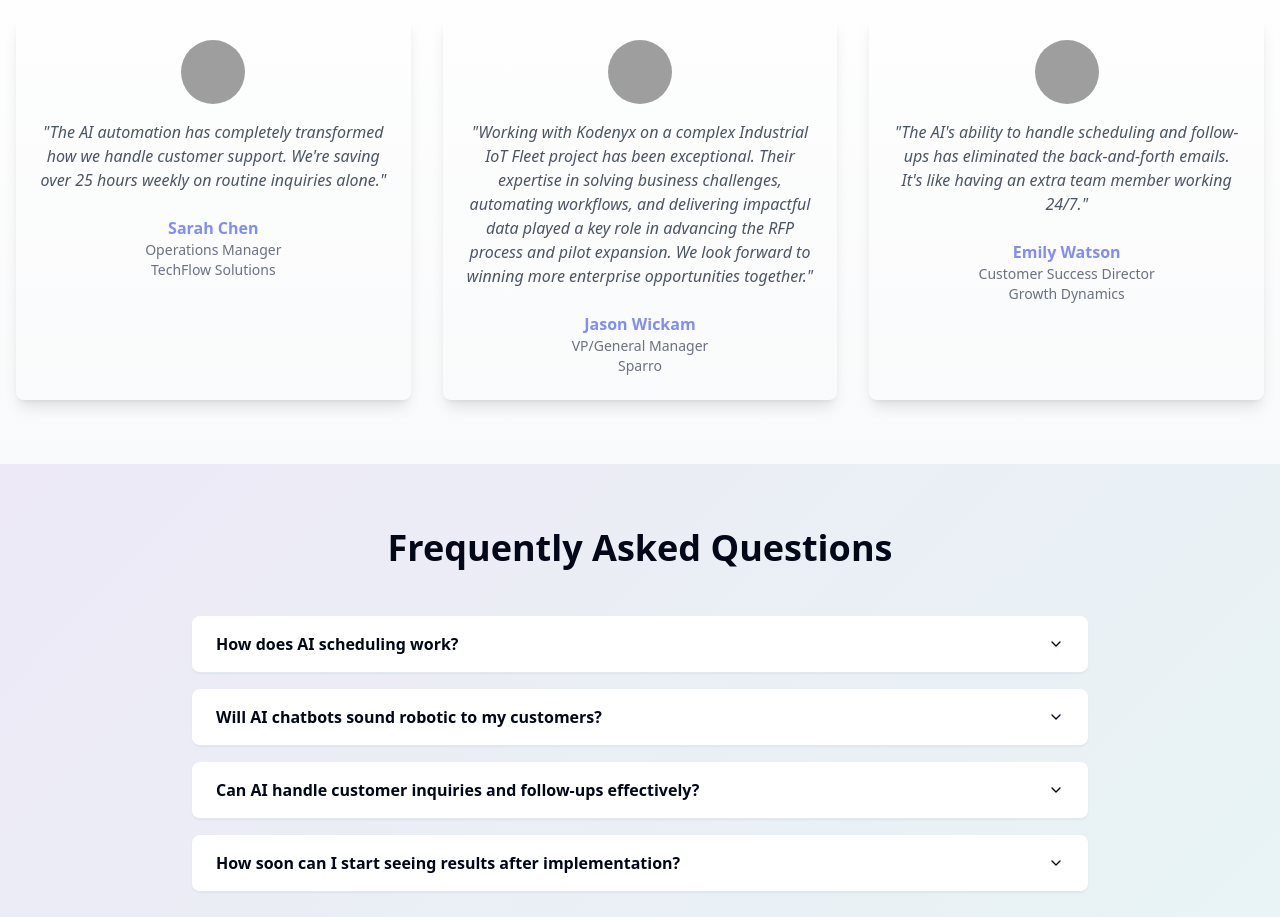
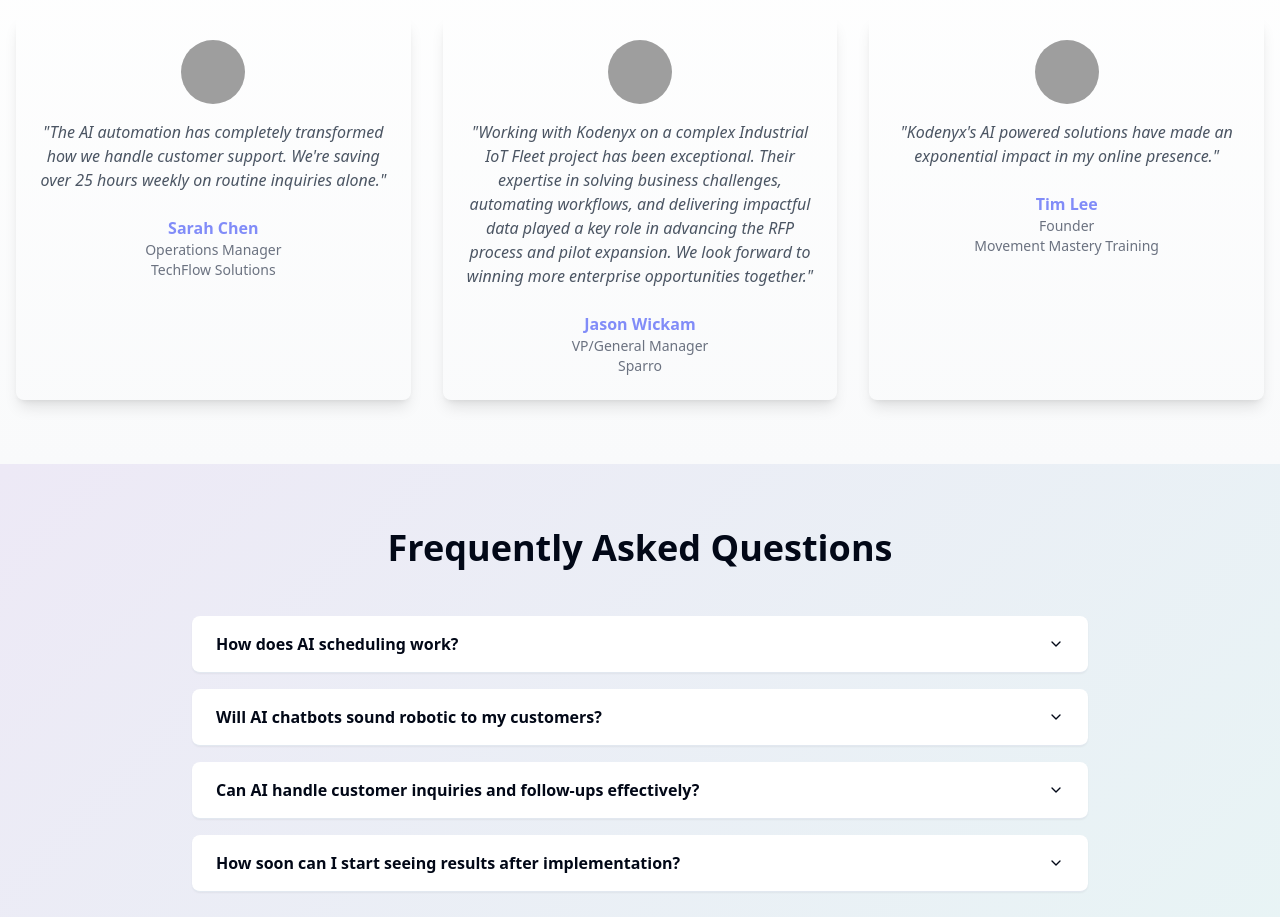
Before and after one commit to Kodenyx/fme-sheri, a React (Vite) app: page / in a window 1280 px wide. Shown: the part 1620-2537 px from the top of the page. Built offline with nearby package versions, Linux system fonts and the light colour scheme; grey boxes are pictures that could not be loaded.

Commit message:
Replace third testimonial content
Updated the third testimonial card in the Testimonials component to feature a new quote from Tim Lee at Movement Mastery Training: "Kodenyx's AI powered solutions have made an exponential impact in my online presence."
[skip gpt_engineer]

```diff
--- a/src/components/Testimonials.tsx
+++ b/src/components/Testimonials.tsx
@@ -17,10 +17,10 @@ const testimonials = [
     image: "/placeholder.svg"
   },
   {
-    name: "Emily Watson",
-    role: "Customer Success Director",
-    company: "Growth Dynamics",
-    content: "The AI's ability to handle scheduling and follow-ups has eliminated the back-and-forth emails. It's like having an extra team member working 24/7.",
+    name: "Tim Lee",
+    role: "Founder",
+    company: "Movement Mastery Training",
+    content: "Kodenyx's AI powered solutions have made an exponential impact in my online presence.",
     image: "/placeholder.svg"
   }
 ];
```
